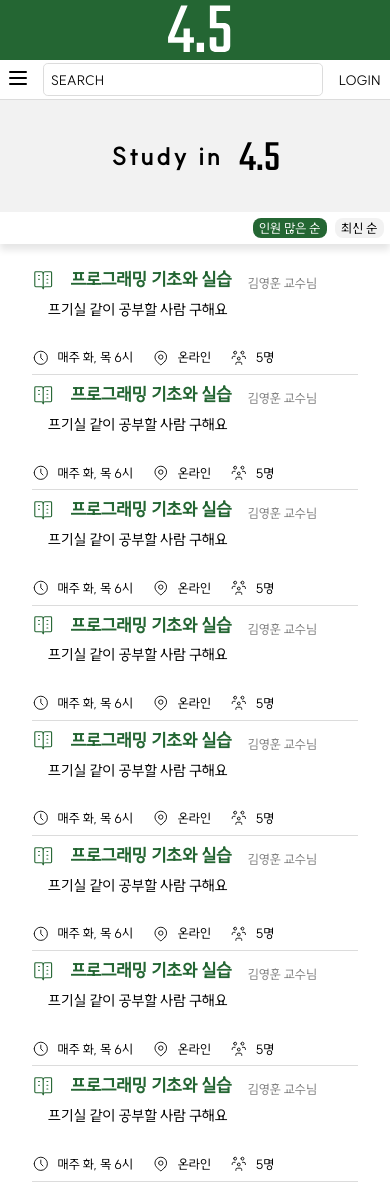
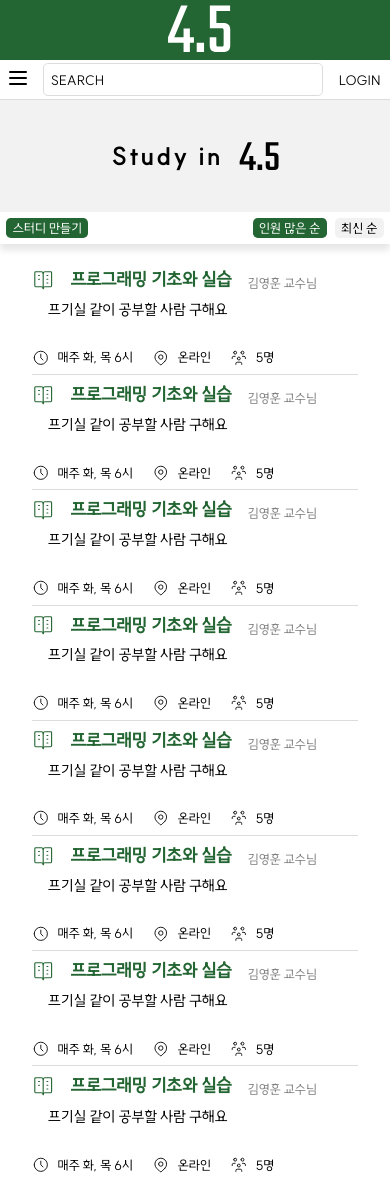
Before and after one commit to skku-sleepwalk/SKKUD_first_project, a Next.js app: page / in a window 390 px wide. Built offline with nearby package versions, Linux system fonts and the light colour scheme.

Commit message:
약간 수정

```diff
--- a/components/Common/AppShell/AppShell.module.css
+++ b/components/Common/AppShell/AppShell.module.css
@@ -13,7 +13,8 @@
 
 .childrenSection {
   width: 100%;
-  height: 100%;
+  min-height: 100%;
+  max-height: max-content;
 }
 
 .childrenSectionPadding {
--- a/components/CommonGreenBtn/Commongreenbtn.module.css
+++ b/components/CommonGreenBtn/Commongreenbtn.module.css
@@ -13,4 +13,6 @@
   font-weight: bold;
   font-family: "Inter", sans-serif;
   /* font-family: 'Lugrasimo', cursive; */
+
+  cursor: pointer;
 }
--- a/components/StudyList/StudyPost/StudyPost.module.css
+++ b/components/StudyList/StudyPost/StudyPost.module.css
@@ -5,10 +5,13 @@
   width: 100%;
   height: 8.5rem;
   padding: 0.5rem 0rem;
-  border-bottom: 1px solid gainsboro;
   font-size: medium;
 
   align-content: space-between;
+}
+
+.borderBottom {
+  border-bottom: 1px solid gainsboro;
 }
 
 /* 헤더 */
--- a/components/StudyList/StudyPost/StudyPost.tsx
+++ b/components/StudyList/StudyPost/StudyPost.tsx
@@ -8,12 +8,19 @@ import style from "./StudyPost.module.css";
 import { useMediaQuery } from "react-responsive";
 import { UnstylesButton } from "@/components/Common/UnstyledButton/UnstyledButton";
 
-export function StudyPost() {
+export interface StudyPostProps {
+  isLast?: boolean;
+}
+
+export function StudyPost({ isLast }: StudyPostProps) {
   const mobile = useMediaQuery({
     query: "(max-width:500px)",
   });
+
   return (
-    <UnstylesButton className={style.wrapper}>
+    <UnstylesButton
+      className={`${style.wrapper} ${!isLast && style.borderBottom}`}
+    >
       <div className={style.header}>
         <IconVocabulary
           size={mobile ? "1.4rem" : "1.8rem"}
--- a/components/StudyList/StudyTab/StudyTab.module.css
+++ b/components/StudyList/StudyTab/StudyTab.module.css
@@ -10,7 +10,15 @@
   box-shadow: 0px 6px 7px rgba(0, 0, 0, 0.1);
 
   align-items: center;
-  justify-content: flex-end;
+  justify-content: space-between;
+}
+
+.tabRightSection {
+  display: flex;
+  flex-wrap: nowrap;
+  height: 100%;
+
+  align-items: center;
   gap: 1rem;
 }
 
@@ -23,14 +31,25 @@
   background-color: rgb(242, 242, 242);
 }
 
+.tabButton:hover {
+  background-color: rgb(230, 230, 230);
+}
+
 .activeTabButton {
   color: white;
   background-color: #246633;
 }
 
+.activeTabButton:hover {
+  background-color: #1c5028;
+}
+
 @media (max-width: 900px) {
   .tabWrapper {
     padding: 0rem 2rem;
+  }
+
+  .tabRightSection {
     gap: 0.8rem;
   }
 }
@@ -42,10 +61,15 @@
     gap: 0.5rem;
   }
 
+  .tabRightSection {
+    gap: 0.5rem;
+  }
+
   .tabButton {
     height: 1.3rem;
     padding: 0rem 0.4rem;
 
+    border-radius: 0.3rem;
     font-size: small;
   }
 }
--- a/components/StudyList/StudyTab/StudyTab.tsx
+++ b/components/StudyList/StudyTab/StudyTab.tsx
@@ -1,3 +1,4 @@
+import { movePage } from "@/components/Common/AppShell/Header/Header";
 import style from "./StudyTab.module.css";
 import { ActionButton } from "@/components/Common/ActionButton/ActionButton";
 
@@ -10,6 +11,13 @@ export interface StudyTabProps {
 export function StudyTab({ setManyTab, setNewTab, activeTab }: StudyTabProps) {
   return (
     <div className={style.tabWrapper}>
+      <ActionButton
+        className={`${style.tabButton} ${style.activeTabButton}`}
+        onClick={() => movePage("/makeRoom")}
+      >
+        스터디 만들기
+      </ActionButton>
+      <div className={style.tabRightSection}>
         <ActionButton
           className={`${style.tabButton} ${
             activeTab === "many" && style.activeTabButton
@@ -27,5 +35,6 @@ export function StudyTab({ setManyTab, setNewTab, activeTab }: StudyTabProps) {
           최신 순
         </ActionButton>
       </div>
+    </div>
   );
 }
--- a/pages/index.tsx
+++ b/pages/index.tsx
@@ -41,7 +41,7 @@ export default function Main() {
         <StudyPost />
         <StudyPost />
         <StudyPost />
-        <StudyPost />
+        <StudyPost isLast={true} />
       </StudyListLayout>
     </>
   );
--- a/pages/main/main.tsx
+++ b/pages/main/index.tsx
@@ -2,6 +2,7 @@ import { HamburgerBtn } from "@/components/HamburgerBtn/HamburgerBtn";
 import styles from "./main.module.css";
 import { Commongreenbtn } from "@/components/CommonGreenBtn/Commongreenbtn";
 import { SearchBar } from "@/components/SearchBar/SearchBar";
+import { movePage } from "@/components/Common/AppShell/Header/Header";
 export default function main() {
   return (
     <div className={styles.backgroundColor}>
@@ -21,6 +22,7 @@ export default function main() {
             float: "right",
             marginRight: "20px",
           }}
+          onClick={() => movePage("/login")}
         ></Commongreenbtn>
         <div>
           <h1 className={styles.h1}>4.5</h1>
@@ -30,7 +32,7 @@ export default function main() {
         <Commongreenbtn
           value="방 만들기"
           style={{ marginTop: "2%", marginLeft: "65%" }}
-          link="http://localhost:3001/makeRoom/makeRoom"
+          onClick={() => movePage("/makeRoom")}
         ></Commongreenbtn>
       </div>
     </div>
```
Also changed, not shown: components/CommonGreenBtn/Commongreenbtn.tsx (+3 -13 lines), pages/makeRoom/index.tsx (renamed from pages/makeRoom/makeRoom.tsx). Lines whose indentation alone changed are shown as unchanged.
